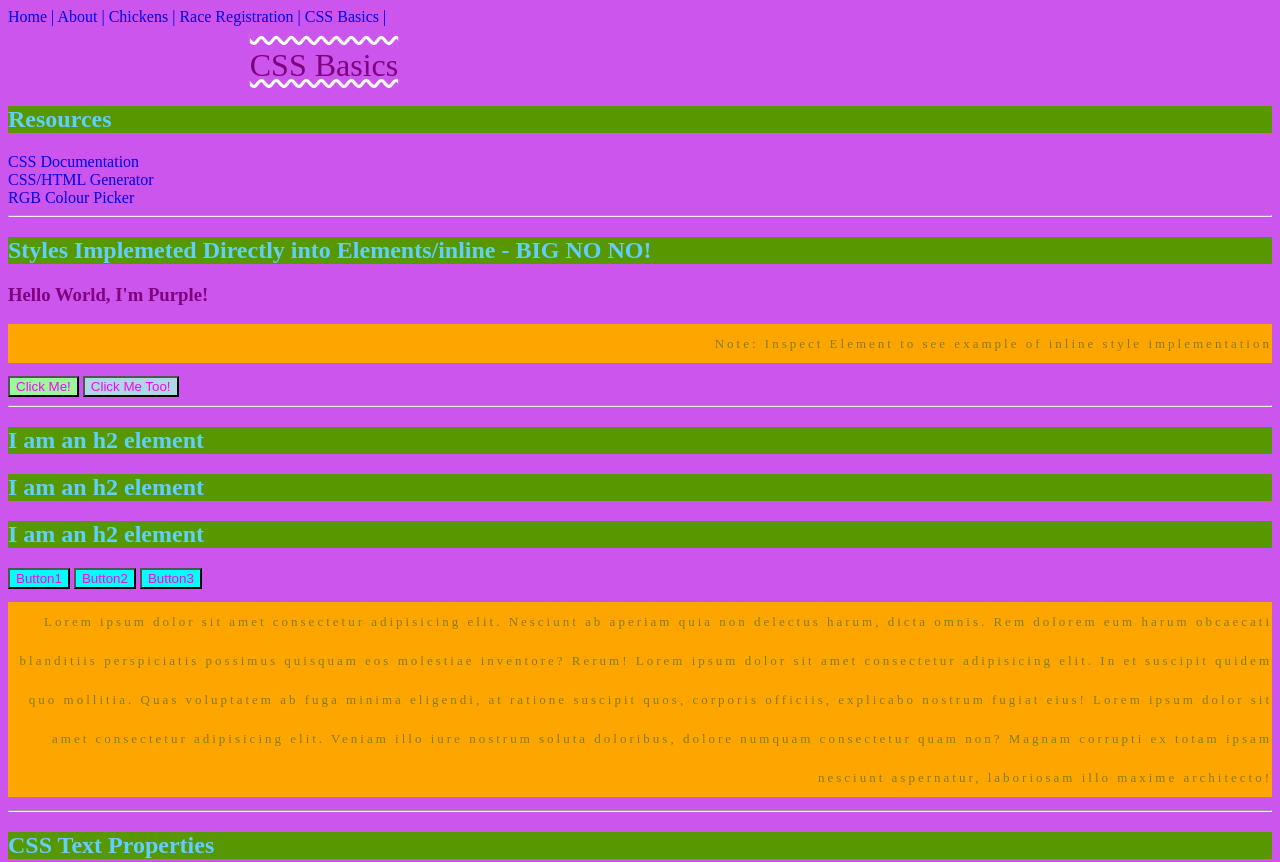
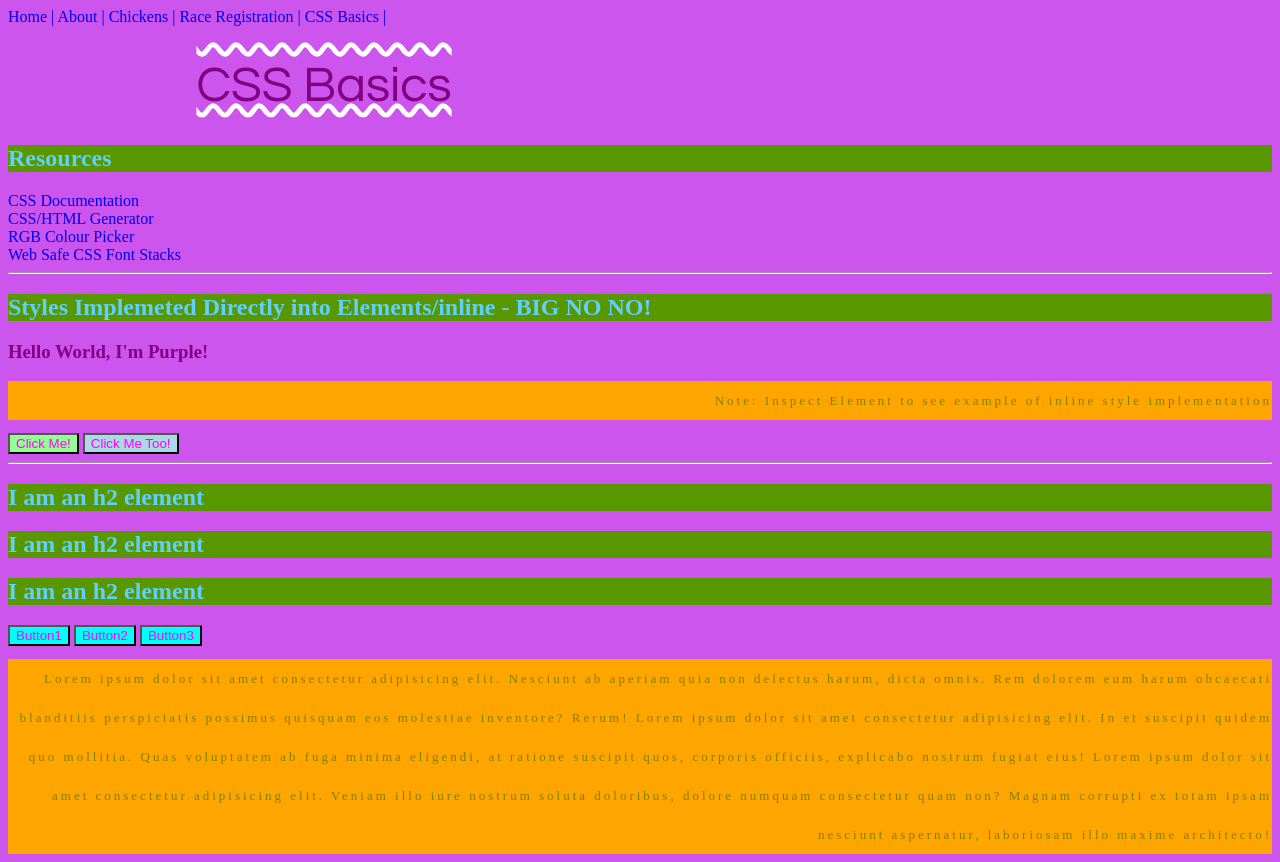
Before and after one commit to rhysjo/rhysjo.github.io, a plain HTML site: page css_basics.html in a window 1280 px wide. Shown: the top 862 px of the page. Drawn offline with Linux system fonts and the light colour scheme.

Commit message:
Udemy Web Developer Bootcamp
CSS attributes
New CSS Resource

```diff
--- a/css_basics.html
+++ b/css_basics.html
@@ -46,6 +46,8 @@
 			<a href="https://html-css-js.com/css/generator/" target="_blank">CSS/HTML Generator</a>
             <br>
 			<a href="https://htmlcolorcodes.com/color-picker/" target="_blank">RGB Colour Picker</a>
+            <br>
+			<a href="https://www.cssfontstack.com/" target="_blank">Web Safe CSS Font Stacks</a>
             <br>
 
 		</section>
--- a/css_rules.css
+++ b/css_rules.css
@@ -22,6 +22,12 @@ h1{
 
     /* sets the weight/thickness of the text */
     font-weight: normal;
+
+    /* Changes the font size */
+    font-size: 50px;
+
+    /* changes the actual font */
+    font-family: "Century Gothic", CenturyGothic, AppleGothic, sans-serif;
 
     /* The element only takes up 50% of the space */
     width: 50%;
@@ -70,7 +76,7 @@ p{
     letter-spacing: 3px;
 
     /* sets the font size */
-    font-size:small;
+    font-size: small;
 }
 
 body{
```
